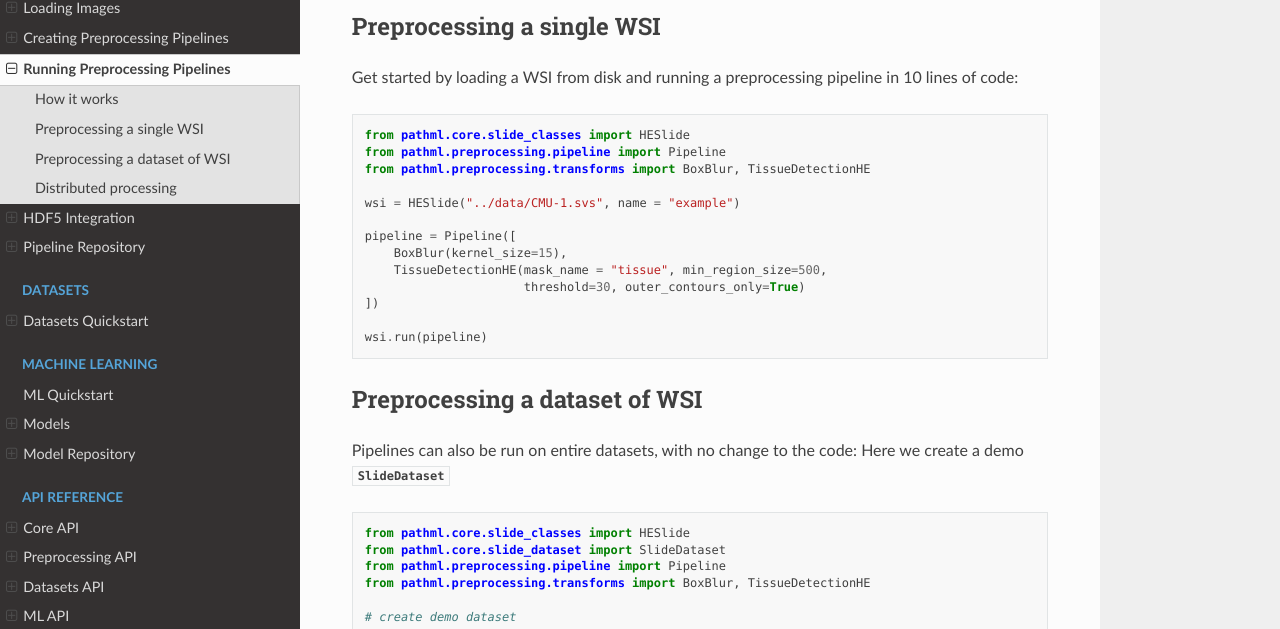
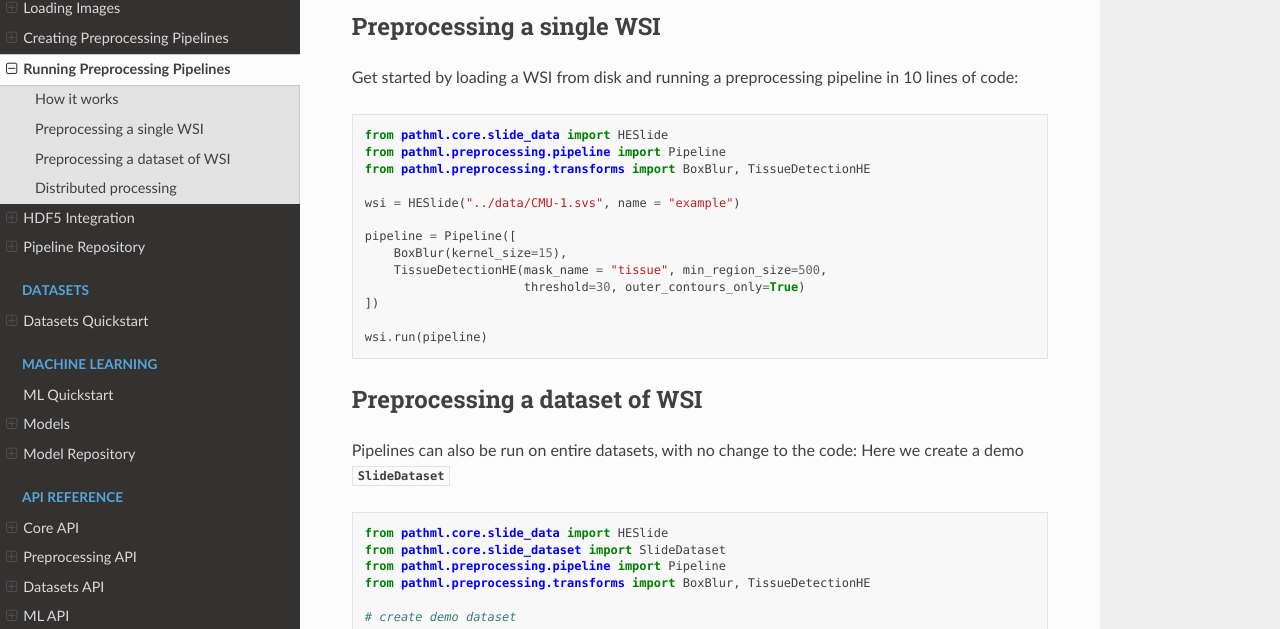
Before and after one commit to Dana-Farber-AIOS/pathml, a Sphinx documentation site: the page built from docs/source/running_pipelines.rst, in a window 1280 px wide and 900 px high, scrolled down 803 px. Shown: the part 132-761 px from the top of the window. Built offline with Sphinx 7.4.7 and the Read the Docs theme 2.0.0, drawn with Linux system fonts in a browser that asks for light colours; formulas are drawn with MathJax 3; pages that are not in the unit, such as notebooks, are missing from menus.

Commit message:
update import in examples

```diff
--- a/docs/source/running_pipelines.rst
+++ b/docs/source/running_pipelines.rst
@@ -35,7 +35,7 @@ Get started by loading a WSI from disk and running a preprocessing pipeline in 1
 
 .. code-block::
 
-    from pathml.core.slide_classes import HESlide
+    from pathml.core.slide_data import HESlide
     from pathml.preprocessing.pipeline import Pipeline
     from pathml.preprocessing.transforms import BoxBlur, TissueDetectionHE
 
@@ -58,7 +58,7 @@ Here we create a demo :class:`~pathml.core.slide_dataset.SlideDataset`
 
 .. code-block::
 
-    from pathml.core.slide_classes import HESlide
+    from pathml.core.slide_data import HESlide
     from pathml.core.slide_dataset import SlideDataset
     from pathml.preprocessing.pipeline import Pipeline
     from pathml.preprocessing.transforms import BoxBlur, TissueDetectionHE
```
